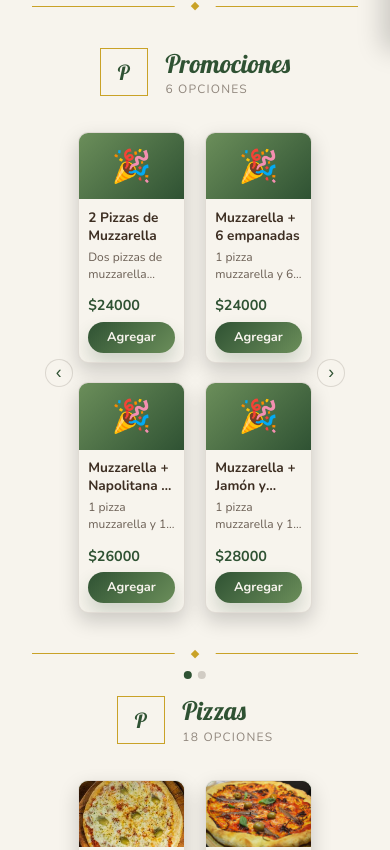
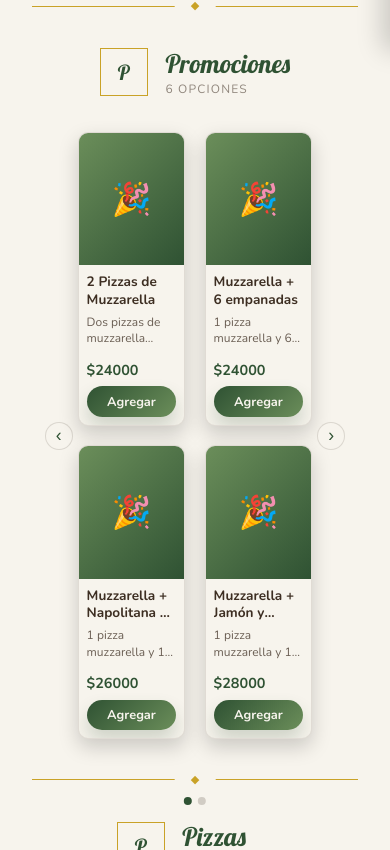
Before and after one commit to GermanHernando/pizzeria-4-hermanos, a React (Vite) app: page / in a window 390 px wide. Shown: the part 794-1644 px from the top of the page. Built offline with nearby package versions, Linux system fonts and the light colour scheme.

Commit message:
Se ajusta la perspectiva de productos en versión mobile

```diff
--- a/src/components/products/Item.css
+++ b/src/components/products/Item.css
@@ -153,7 +153,7 @@
   }
 
   .menu-item-imagen {
-    aspect-ratio: 16 / 10;
+    aspect-ratio: 4/5;
   }
 
   .menu-item-placeholder {
@@ -161,7 +161,7 @@
   }
 
   .menu-item-info {
-    padding: 0.6rem;
+    padding: 0.5rem;
   }
 
   .menu-item-nombre {
@@ -172,7 +172,7 @@
     font-size: 0.75rem;
     -webkit-line-clamp: 2;
     line-clamp: 2;
-    min-height: 2.8em; /* reserva 2 líneas */
+    min-height: 1.4em; /* reserva 2 líneas */
   }
 
   .menu-item-footer {
```
